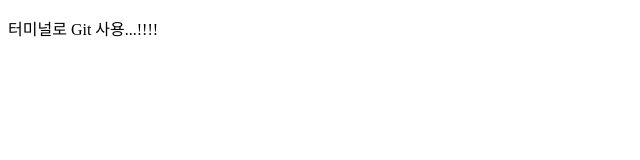
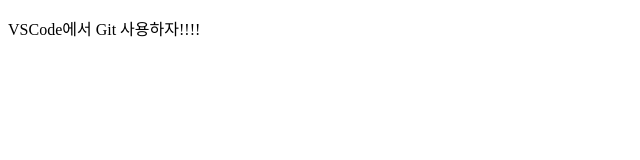
Before and after one commit to jungheeYoo/GitInitTest3, a plain HTML site: page index.html in a window 1280 px wide. Shown: the full height of the page, 0-640 px from the left. Drawn offline with Linux system fonts and the light colour scheme.

Commit message:
VSCode에서 커밋!

```diff
--- a/index.html
+++ b/index.html
@@ -6,6 +6,6 @@
     <title>이건 새로운 기능!!</title>
   </head>
   <body>
-    <p>터미널로 Git 사용...!!!!</p>
+    <p>VSCode에서 Git 사용하자!!!!</p>
   </body>
 </html>
```
